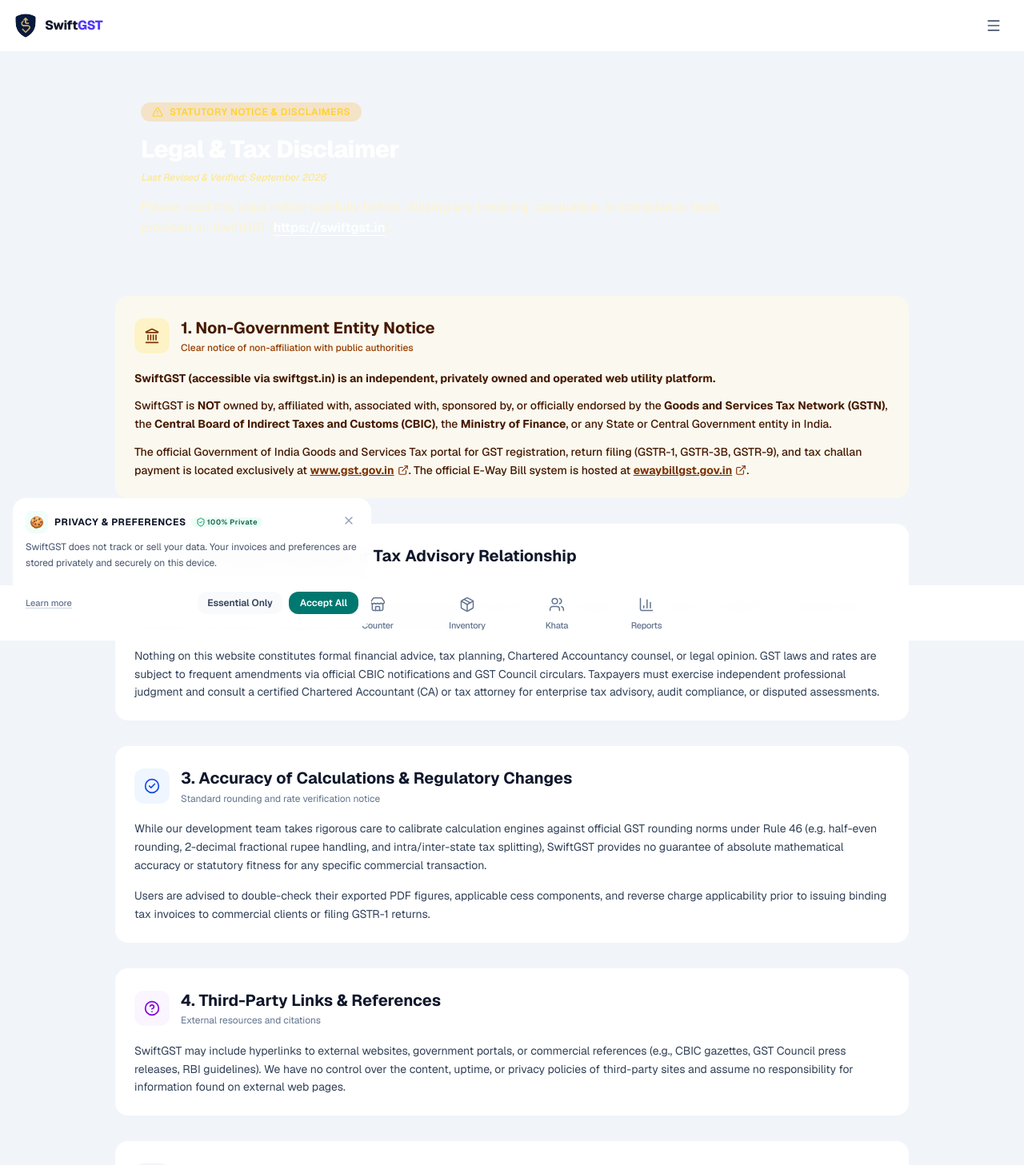
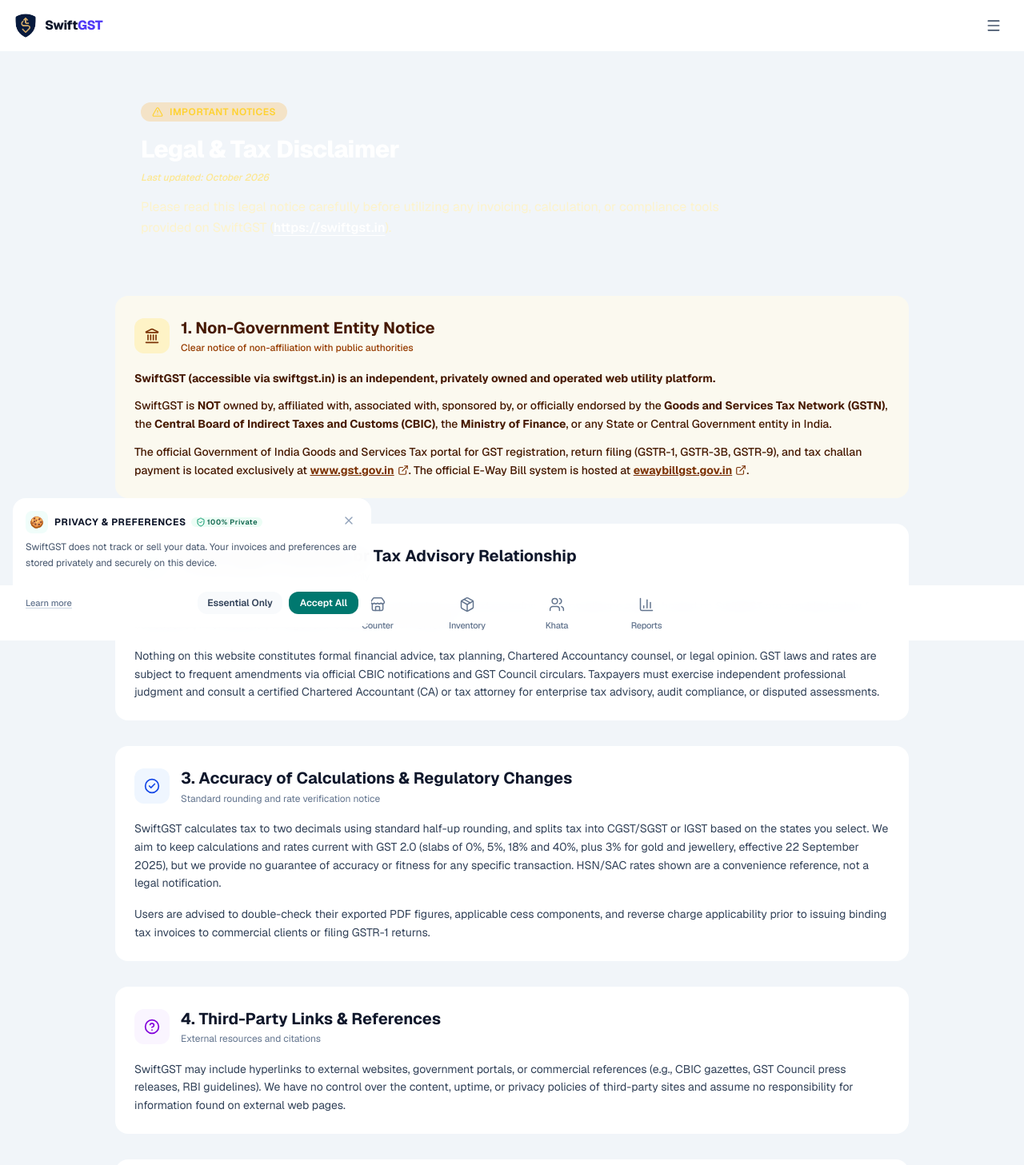
Before and after one commit to shubhamtiwarihost/quick-invoice-india, a Next.js app: page /disclaimer in a window 1280 px wide. Shown: the top 1457 px of the page at 80% size. Built offline with nearby package versions, Linux system fonts and the light colour scheme.

Commit message:
Disclaimer accuracy fixes; remove unverifiable competitor pricing and 'official' claims
Co-Authored-By: Claude Sonnet 5.5 <noreply@anthropic.com>
Claude-Session: https://claude.ai/code/session_01JRivPBmETbT8hB2TRiZaew

```diff
--- a/src/app/cleartax-free-alternative/page.tsx
+++ b/src/app/cleartax-free-alternative/page.tsx
@@ -289,7 +289,7 @@ export default function ClearTaxAlternativePage() {
           Why Indian SMBs and Freelancers Are Switching to SwiftGST
         </h3>
         <p>
-          ClearTax built a massive software platform for corporate tax returns and large enterprises. Over time, their free tools became lead-generation funnels. Small business owners, boutique designers, kirana merchants, and freelance developers found that creating a quick 3-item invoice meant handing over their personal phone number, dealing with OTP logins, and receiving high-pressure sales calls for ₹5,000+ software suites.
+          ClearTax built a massive software platform for corporate tax returns and large enterprises. ClearTax is aimed mainly at larger businesses and filing workflows. For a quick 3-item invoice, small business owners, boutique designers, kirana merchants and freelancers often want something lighter: no login and no setup. That is the gap SwiftGST is built for.
         </p>
         <p>
           SwiftGST was created with a straightforward mission: provide Indian entrepreneurs with an instant, private, and 100% free tool that handles GST calculation, dynamic UPI QR payment generation, and pixel-perfect A4 printing without corporate baggage.
--- a/src/app/disclaimer/page.tsx
+++ b/src/app/disclaimer/page.tsx
@@ -13,7 +13,7 @@ import {
 export const metadata: Metadata = {
   title: "Disclaimer & Legal Tax Notice",
   description:
-    "Official non-government legal disclaimer for SwiftGST (swiftgst.in). SwiftGST is an independent software tool not affiliated with the Goods and Services Tax Network (GSTN) or CBIC.",
+    "Disclaimer for SwiftGST (swiftgst.in). SwiftGST is an independent software tool not affiliated with the Goods and Services Tax Network (GSTN) or CBIC.",
   keywords: [
     "SwiftGST disclaimer",
     "non-government GST disclaimer",
@@ -40,13 +40,13 @@ export default function DisclaimerPage() {
       <div className="rounded-3xl border border-amber-300/80 bg-gradient-to-br from-amber-950 via-slate-900 to-slate-900 p-8 md:p-12 text-white shadow-lg">
         <div className="inline-flex items-center gap-2 rounded-full bg-amber-500/20 px-3.5 py-1 text-xs font-semibold uppercase tracking-wider text-amber-300 border border-amber-400/20 mb-4">
           <AlertTriangle className="h-3.5 w-3.5" />
-          <span>Statutory Notice &amp; Disclaimers</span>
+          <span>Important Notices</span>
         </div>
         <h1 className="text-3xl sm:text-4xl md:text-5xl font-extrabold tracking-tight text-white leading-tight">
           Legal &amp; Tax Disclaimer
         </h1>
         <p className="mt-2 text-xs text-amber-200/90 font-medium">
-          <em>Last Revised &amp; Verified: September 2026</em>
+          <em>Last updated: October 2026</em>
         </p>
         <p className="mt-4 text-base sm:text-lg text-amber-100/90 leading-relaxed font-normal max-w-3xl">
           Please read this legal notice carefully before utilizing any invoicing, calculation, or compliance tools provided on SwiftGST (
@@ -147,9 +147,10 @@ export default function DisclaimerPage() {
             </div>
           </div>
           <p>
-            While our development team takes rigorous care to calibrate calculation engines against official GST rounding norms
-            under Rule 46 (e.g. half-even rounding, 2-decimal fractional rupee handling, and intra/inter-state tax splitting),
-            SwiftGST provides no guarantee of absolute mathematical accuracy or statutory fitness for any specific commercial transaction.
+            SwiftGST calculates tax to two decimals using standard half-up rounding, and splits tax into CGST/SGST or IGST based on the
+            states you select. We aim to keep calculations and rates current with GST 2.0 (slabs of 0%, 5%, 18% and 40%, plus 3% for gold
+            and jewellery, effective 22 September 2025), but we provide no guarantee of accuracy or fitness for any specific transaction.
+            HSN/SAC rates shown are a convenience reference, not a legal notification.
           </p>
           <p>
             Users are advised to double-check their exported PDF figures, applicable cess components, and reverse charge applicability
--- a/src/app/mybillbook-free-alternative/page.tsx
+++ b/src/app/mybillbook-free-alternative/page.tsx
@@ -107,7 +107,7 @@ const MYBILLBOOK_FAQS: FaqItem[] = [
   {
     question: "Do I have to pay any subscription fee to use SwiftGST on my desktop computer?",
     answer:
-      "No. While myBillBook charges ₹2,500 to ₹5,000+ per year for desktop computer access, SwiftGST is completely free on all devices—including laptops, desktops, tablets, and smartphones.",
+      "No. SwiftGST is completely free on all devices—including laptops, desktops, tablets, and smartphones.",
   },
   {
     question: "Can I share invoices directly to my customer's WhatsApp for free?",
--- a/src/app/privacy-policy/page.tsx
+++ b/src/app/privacy-policy/page.tsx
@@ -48,7 +48,7 @@ export default function PrivacyPolicyPage() {
           Privacy Policy
         </h1>
         <p className="mt-2 text-xs text-teal-200/90 font-medium">
-          <em>Effective Date: September 2024 · Last Revised &amp; Verified: September 2026</em>
+          <em>Effective Date: September 2024 · Last updated: October 2026</em>
         </p>
         <p className="mt-4 text-base sm:text-lg text-teal-100/90 leading-relaxed font-normal max-w-3xl">
           At SwiftGST (accessible via{" "}
--- a/src/app/terms-of-service/page.tsx
+++ b/src/app/terms-of-service/page.tsx
@@ -46,7 +46,7 @@ export default function TermsOfServicePage() {
           Terms of Service
         </h1>
         <p className="mt-2 text-xs text-teal-200/90 font-medium">
-          <em>Effective Date: September 2024 · Last Revised &amp; Verified: September 2026</em>
+          <em>Effective Date: September 2024 · Last updated: October 2026</em>
         </p>
         <p className="mt-4 text-base sm:text-lg text-teal-100/90 leading-relaxed font-normal max-w-3xl">
           Welcome to SwiftGST. By accessing, browsing, or using{" "}
--- a/src/components/pwa/InstallPromptBanner.tsx
+++ b/src/components/pwa/InstallPromptBanner.tsx
@@ -103,7 +103,7 @@ export function InstallPromptBanner() {
             <div className="flex items-center gap-1.5">
               <span className="inline-block h-2 w-2 rounded-full bg-emerald-500 animate-pulse" />
               <p className="text-[11px] font-bold uppercase tracking-wider text-emerald-700">
-                Official Android PWA
+                Install as an app
               </p>
             </div>
             <h4 className="text-sm font-bold text-slate-900 leading-tight">
--- a/src/components/shared/Navbar.tsx
+++ b/src/components/shared/Navbar.tsx
@@ -547,7 +547,7 @@ export function Navbar() {
               </div>
               <span>Explore All Tools &amp; Utilities Hub</span>
             </div>
-            <span className="text-[10px] rounded-full bg-teal-100 text-teal-800 px-2 py-0.5 font-semibold">13+ Tools</span>
+            <span className="text-[10px] rounded-full bg-teal-100 text-teal-800 px-2 py-0.5 font-semibold">All Tools</span>
           </Link>
 
           {/* Primary Public Tools on Mobile */}
```
Also changed, not shown: src/app/vyapar-free-alternative/page.tsx (+7 -7 lines), public/llms.txt.
